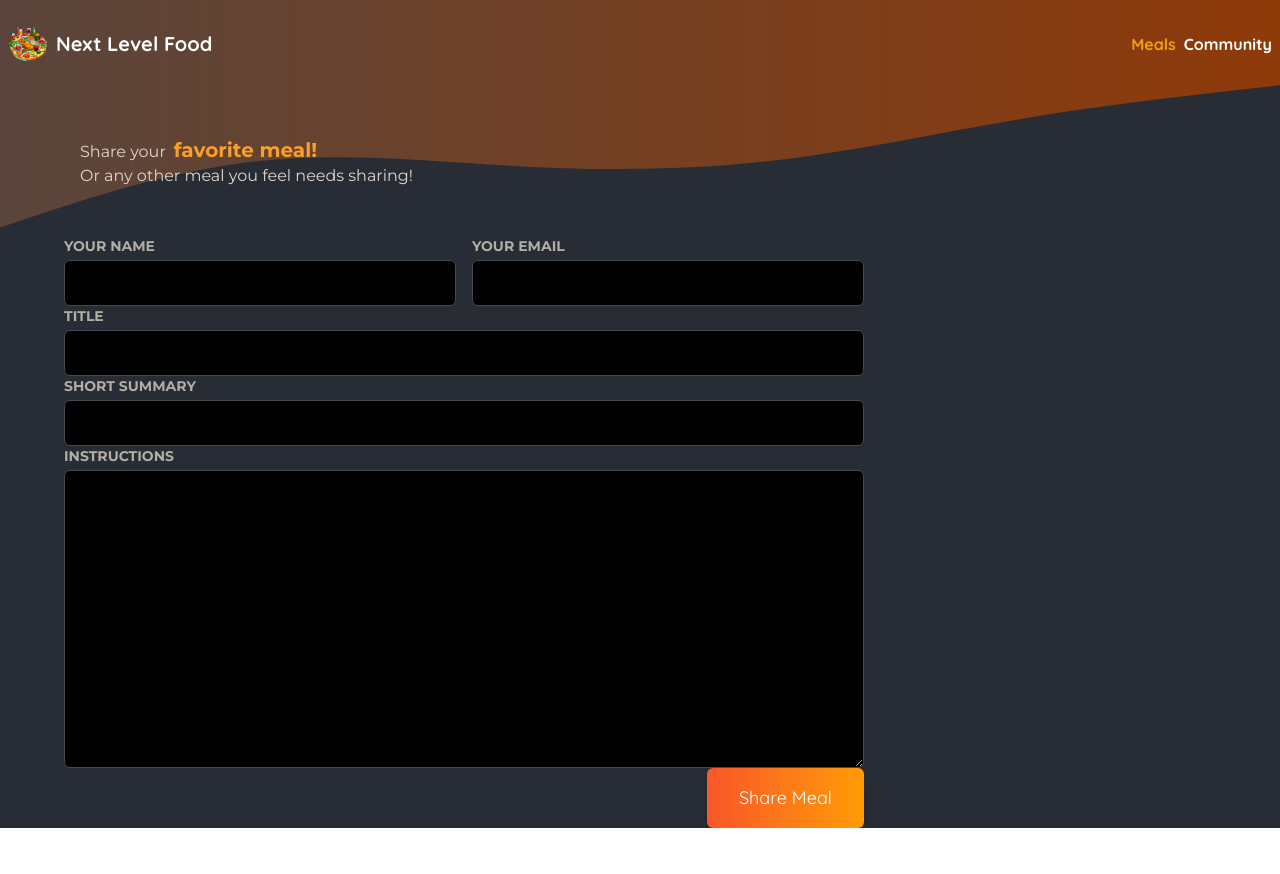
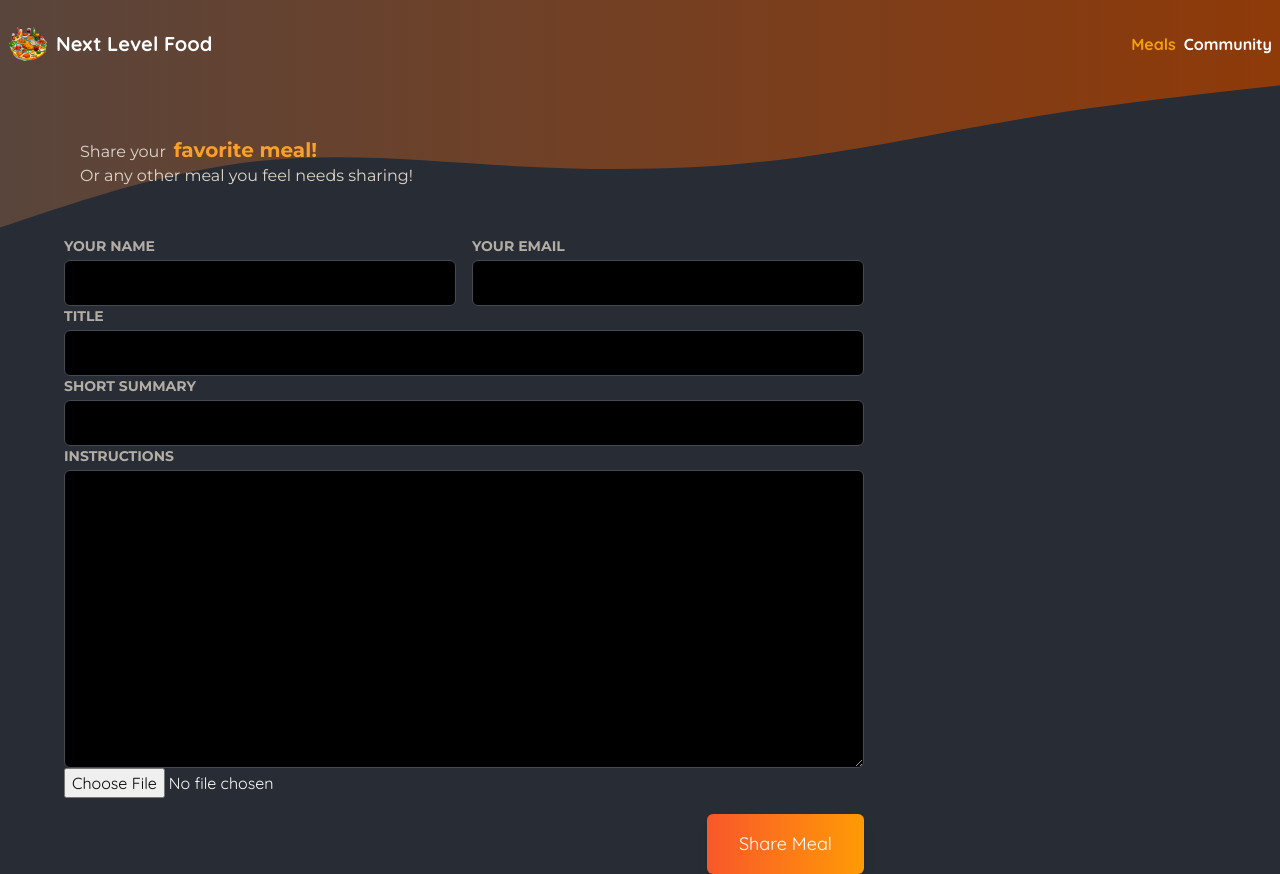
Before and after one commit to katesunday/next_app, a Next.js app: page /meals/share in a window 1280 px wide. Before the commit the page ends 828 px from the top, so only its background shows below. Built offline with nearby package versions, Linux system fonts and the light colour scheme.

Commit message:
ImagePicker

```diff
--- a/components/meals/ImagePicker.tsx
+++ b/components/meals/ImagePicker.tsx
@@ -3,15 +3,15 @@ import React from 'react';
 function ImagePicker({ label, name }: { label: string; name: string }) {
   return (
     <div>
-      {/*<label htmlFor="image">{label}</label>*/}
-      {/*<div className="mb-4 flex items-start gap-8">*/}
-      {/*  <input*/}
-      {/*    type="file"*/}
-      {/*    id="image"*/}
-      {/*    accept="image/png, image/jpeg"*/}
-      {/*    name={name}*/}
-      {/*  />*/}
-      {/*</div>*/}
+      <label htmlFor="image">{label}</label>
+      <div className="mb-4 flex items-start gap-8">
+        <input
+          type="file"
+          id="image"
+          accept="image/png, image/jpeg"
+          name={name}
+        />
+      </div>
     </div>
   );
 }
```
